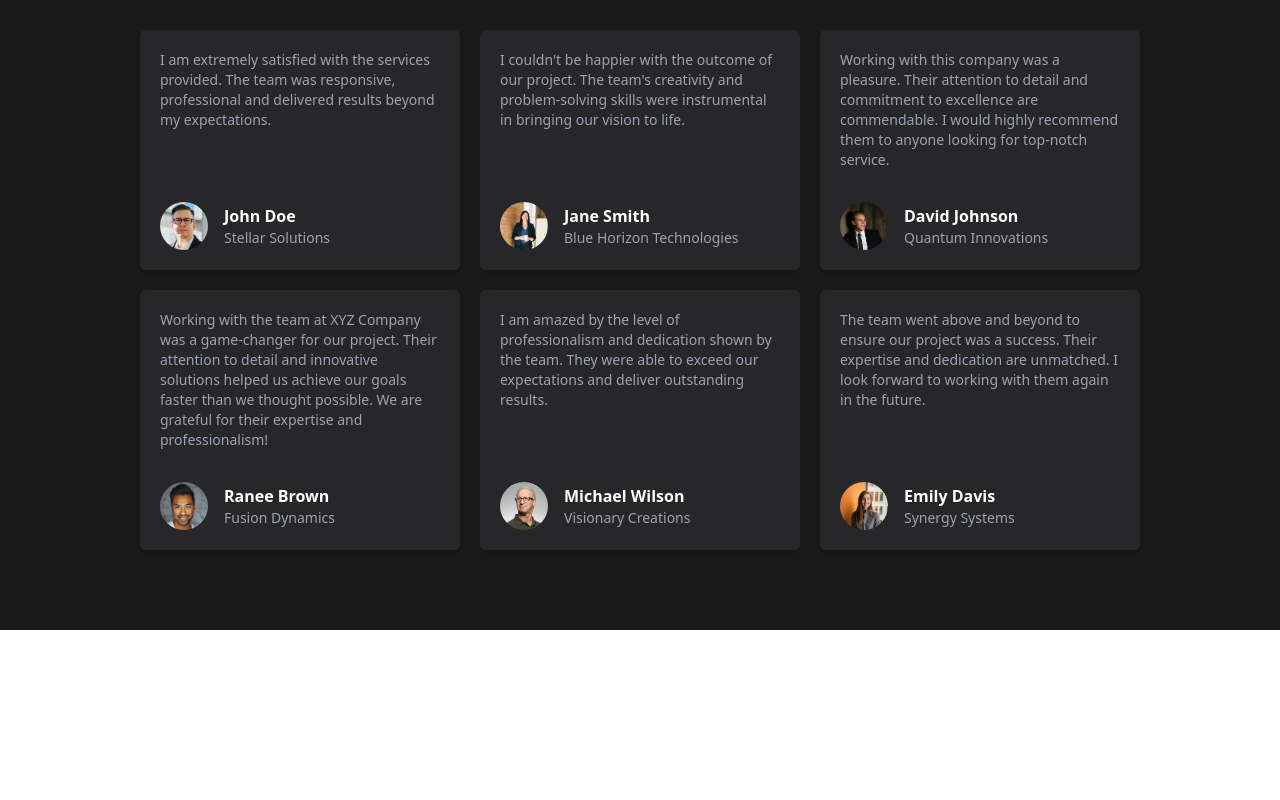
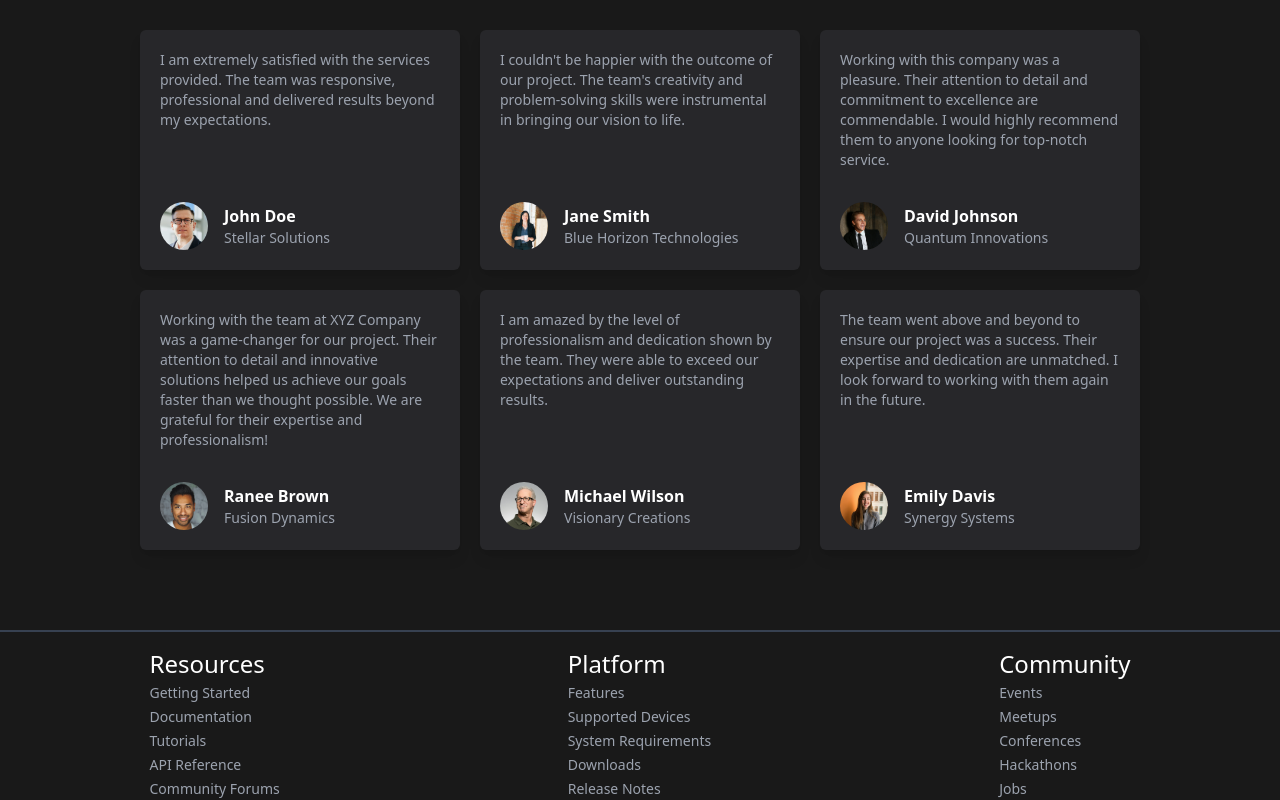
Before and after one commit to gorkemmadran/Virtual-app, a React (Create React App) app in the folder virtual-app/: page / in a window 1280 px wide. Shown: the part 2983-3783 px from the top of the page. Before the commit the page ends 3613 px from the top, so only its background shows below. Built offline with nearby package versions, Linux system fonts and the light colour scheme.

Commit message:
Footer Created

```diff
--- a/virtual-app/src/App.jsx
+++ b/virtual-app/src/App.jsx
@@ -5,6 +5,7 @@ import Feature from './Feature';
 import Acceletare from './Acceletare';
 import Pricing from './Pricing';
 import About from "./About"
+import Footer from "./Footer"
 
 
 function App() {
@@ -16,6 +17,7 @@ function App() {
 <Acceletare/>
 <Pricing/>
 <About/>
+<Footer/>
   </>
 
 
--- /dev/null
+++ b/virtual-app/src/Footer.jsx
@@ -0,0 +1,86 @@
+import React from 'react';
+
+export default function Footer() {
+
+    const res = [
+        {
+            title: "Resources",
+            links: [
+                { text: "Getting Started", href: "#" },
+                { text: "Documentation", href: "#" },
+                { text: "Tutorials", href: "#" },
+                { text: "API Reference", href: "#" },
+                { text: "Community Forums", href: "#" }
+            ]
+        }
+    ];
+
+    const platform = [
+        { title: "Platform", links: [  // title ekledim
+            { text: "Features", href: "#" },
+            { text: "Supported Devices", href: "#" },
+            { text: "System Requirements", href: "#" },
+            { text: "Downloads", href: "#" },
+            { text: "Release Notes", href: "#" }
+        ]}
+    ];
+
+    const community = [
+        { title: "Community", links: [  // title ekledim
+            { text: "Events", href: "#" },
+            { text: "Meetups", href: "#" },
+            { text: "Conferences", href: "#" },
+            { text: "Hackathons", href: "#" },
+            { text: "Jobs", href: "#" }
+        ]}
+    ];
+
+    return (
+        <footer className='bg-primary'>
+            <div className="container border-t-2 pt-4 border-gray-700  mx-auto flex  items-center justify-center gap-x-72">
+                {
+                    res.map((section, index) => (
+                        <div key={index}>
+                            <h6 className='text-white text-2xl'>{section.title}</h6>
+                            <ul>
+                                {section.links.map((link, i) => (
+                                    <li key={i}>
+                                        <a href={link.href} className='text-gray-400 text-sm'>{link.text}</a>
+                                    </li>
+                                ))}
+                            </ul>
+                        </div>
+                    ))
+                }
+                {
+                    platform.map((section, index) => (
+                        <div key={index}>
+                            <h6 className='text-white text-2xl'>{section.title}</h6>
+                            <ul>
+                                {section.links.map((link, i) => (
+                                    <li key={i}>
+                                        <a href={link.href} className='text-gray-400 text-sm'>{link.text}</a>
+                                    </li>
+                                ))}
+                            </ul>
+                        </div>
+                    ))
+                }
+                {
+                    community.map((section, index) => (
+                        <div key={index}>
+                            <h6 className='text-white text-2xl'>{section.title}</h6>
+                            <ul>
+                                {section.links.map((link, i) => (
+                                    <li key={i}>
+                                        <a href={link.href} className='text-gray-400 text-sm'>{link.text}</a>
+                                    </li>
+                                ))}
+                            </ul>
+                        </div>
+                    ))
+                }
+            </div>
+        </footer>
+    );
+}
```
